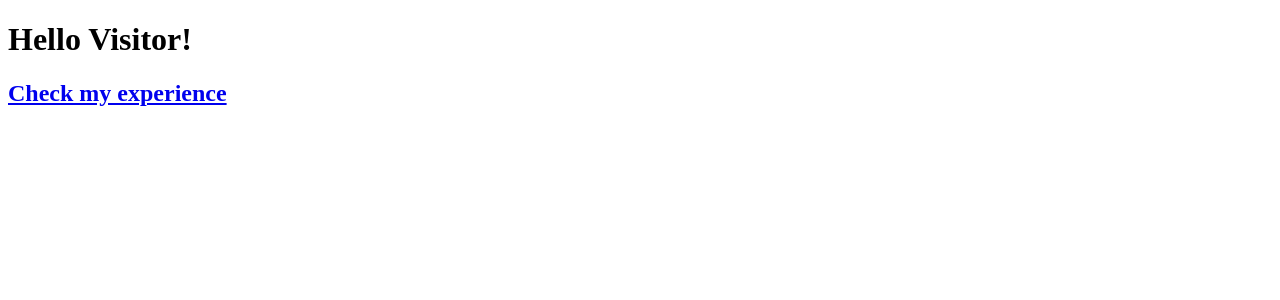
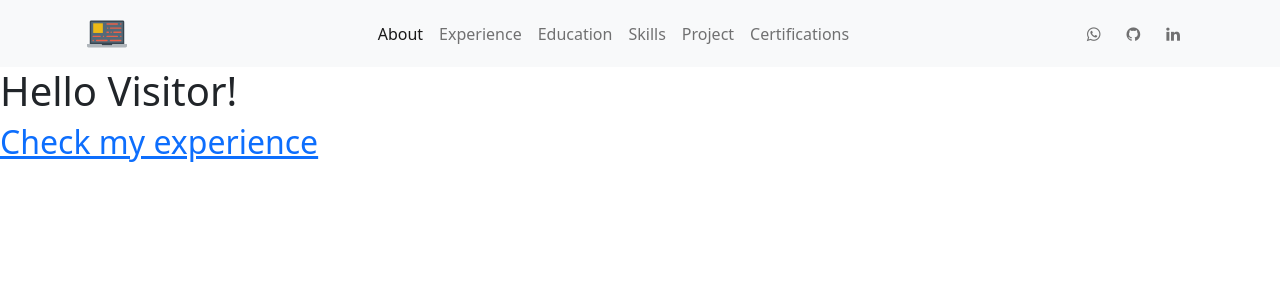
Before and after one commit to iamjoseph1998/Portfolio, a Django app: page /about/ in a window 1280 px wide. Shown: the top 300 px of the page. Run offline with Django 4.2, Linux system fonts and the light colour scheme.

Commit message:
Created navbar

```diff
--- /dev/null
+++ b/static/css/navbar.css
@@ -0,0 +1,13 @@
+.sm-icons {
+    flex-direction: row;
+}
+
+.sm-icons li{
+    margin-right: 10px;
+}
+
+@media only screen and (max-width: 960px) {
+    .sm-icons .nav-item {
+        padding-right: 1em;
+    }
+}
--- a/templates/base.html
+++ b/templates/base.html
@@ -1,12 +1,24 @@
+{% load static %}
+
 <!DOCTYPE html>
 <html lang="en">
 <head>
     <meta charset="UTF-8">
     <meta http-equiv="X-UA-Compatible" content="IE=edge">
     <meta name="viewport" content="width=device-width, initial-scale=1.0">
+    <link rel="icon" href="{% static 'images/my_icon.svg' %}">
+    {% block css %}{% endblock %}
+    <!--Bootstrap CSS-->
+    <link href="https://cdn.jsdelivr.net/npm/bootstrap@5.1.3/dist/css/bootstrap.min.css" rel="stylesheet" integrity="sha384-1BmE4kWBq78iYhFldvKuhfTAU6auU8tT94WrHftjDbrCEXSU1oBoqyl2QvZ6jIW3" crossorigin="anonymous">
+    <!-- Added fontawesome icons cdn link -->
+    <link rel="stylesheet" href="https://cdnjs.cloudflare.com/ajax/libs/font-awesome/4.7.0/css/font-awesome.min.css">
+    <!--Title-->
     <title>Joseph | {% block title %}{% endblock %}</title>
 </head>
 <body>
+    {% include 'navbar.html' %}
     {% block content %}{% endblock %}
+    <!--Bootstrap Bundle with Popper-->
+    <script src="https://cdn.jsdelivr.net/npm/bootstrap@5.1.3/dist/js/bootstrap.bundle.min.js" integrity="sha384-ka7Sk0Gln4gmtz2MlQnikT1wXgYsOg+OMhuP+IlRH9sENBO0LRn5q+8nbTov4+1p" crossorigin="anonymous"></script>
 </body>
 </html>
--- /dev/null
+++ b/templates/navbar.html
@@ -0,0 +1,55 @@
+{% load static %}
+
+{% block css %}
+<link rel="stylesheet" href="{% static 'css/navbar.css' %}">
+{% endblock %}
+
+<nav class="navbar navbar-expand-lg navbar-light bg-light">
+    <div class="container">
+        <a class="navbar-brand" href="#">
+            <img src="{% static 'images/my_icon.svg' %}" alt="" width="50" height="40" class="d-inline-block align-text-top">
+        </a>
+        <button class="navbar-toggler" type="button" data-bs-toggle="collapse" data-bs-target="#navbarSupportedContent" aria-controls="navbarSupportedContent" aria-expanded="false" aria-label="Toggle navigation">
+        <span class="navbar-toggler-icon"></span>
+        </button>
+        <div class="collapse navbar-collapse" id="navbarSupportedContent">
+            <ul class="navbar-nav mx-auto mb-2 mb-lg-0">
+                <li class="nav-item">
+                    <a class="nav-link {% if request.resolver_match.url_name == 'about' %}active{% endif %}" href="/about">About</a>
+                </li>
+                <li class="nav-item">
+                    <a class="nav-link {% if request.resolver_match.url_name == 'experience' %}active{% endif %}" href="/experience">Experience</a>
+                </li>
+                <li class="nav-item">
+                    <a class="nav-link" href="#">Education</a>
+                </li>
+                <li class="nav-item">
+                    <a class="nav-link" href="#">Skills</a>
+                </li>
+                <li class="nav-item">
+                    <a class="nav-link" href="#">Project</a>
+                </li>
+                <li class="nav-item">
+                    <a class="nav-link" href="#">Certifications</a>
+                </li>
+            </ul>
+            <ul class="navbar-nav sm-icons mr-0">
+                <li class="nav-item">
+                    <a class="nav-link" href="#">
+                        <i class="fa fa-whatsapp"></i>
+                    </a>
+                </li>
+                <li class="nav-item">
+                    <a class="nav-link" href="#">
+                        <i class="fa fa-github"></i>
+                    </a>
+                </li>
+                <li class="nav-item">
+                    <a class="nav-link" href="#">
+                        <i class="fa fa-linkedin"></i>
+                    </a>
+                </li>
+            </ul>
+        </div>
+    </div>
+</nav>
```
Also changed, not shown: static/images/my_icon.svg (added), static/images/profile.jpg (added).
